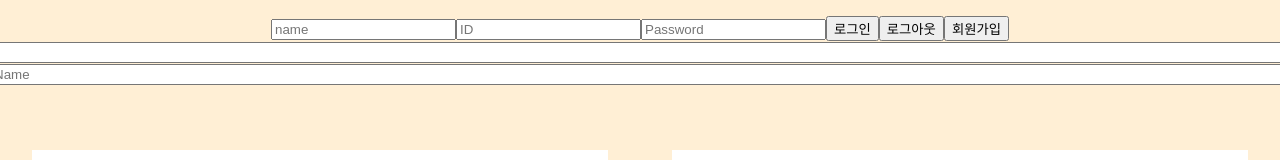
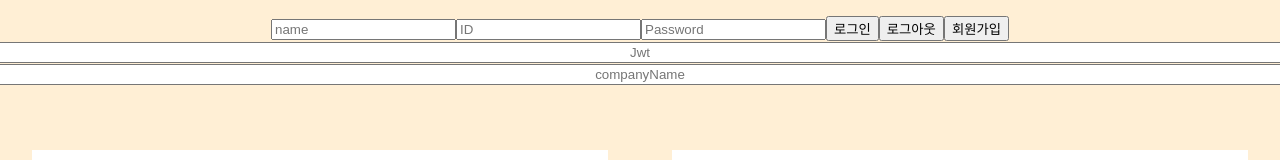
Before and after one commit to silverithm/frontend, a React (Create React App) app: page / in a window 1280 px wide. Shown: the top 160 px of the page. Built offline with nearby package versions, Linux system fonts and the light colour scheme.

Commit message:
feat(App): requestJson for disaptch

```diff
--- a/src/App.js
+++ b/src/App.js
@@ -20,8 +20,6 @@ function App() {
   function setCompany(companyName, companyAddress) {
     setCompanyName(companyName);
     setCompanyAddress(companyAddress);
-    console.log(companyName);
-    console.log(companyAddress);
   }
 
   function dispatch() {
@@ -37,6 +35,7 @@ function App() {
     const requestJson = {
       elderlys: selectedElderlysInfos,
       employees: selectedEmployeesInfos,
+      company: { companyAddress: companyAddress },
       fixedAssignments: fixedAssignments,
     };
 
--- a/src/components/Header.js
+++ b/src/components/Header.js
@@ -108,7 +108,7 @@ function Header({ setJwt, jwt, setCompany, companyName }) {
           placeholder="Jwt"
           value={jwt}
           onChange={(e) => setJwt(e.target.value)}
-          style={{ width: "1400px" }}
+          style={{ width: "1400px", textAlign: "center" }}
         />
       </div>
       <div>
@@ -116,7 +116,7 @@ function Header({ setJwt, jwt, setCompany, companyName }) {
           type="companyName"
           placeholder="companyName"
           value={companyName}
-          style={{ width: "1400px" }}
+          style={{ width: "1400px", textAlign: "center" }}
         />
       </div>
     </HeaderDiv>
```
